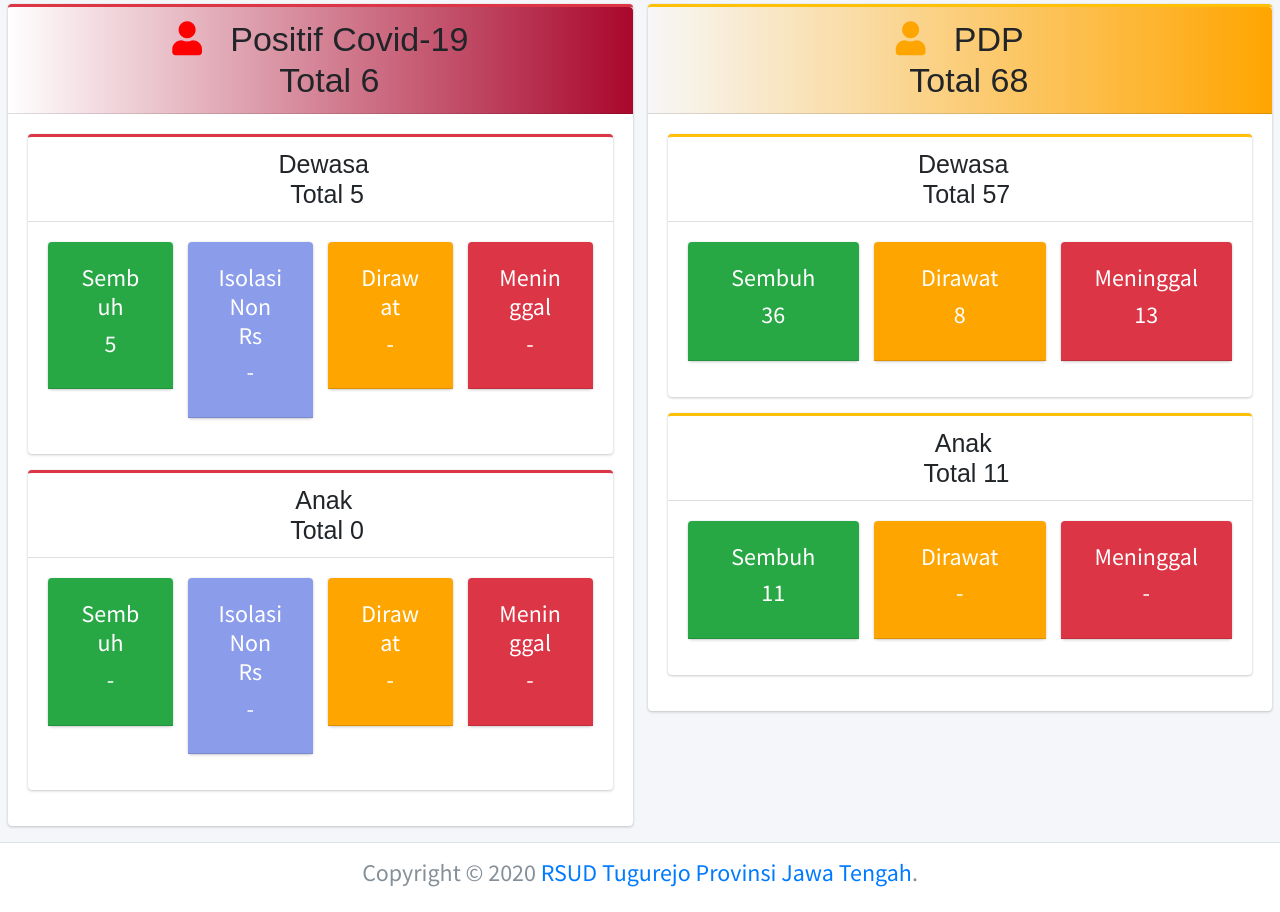
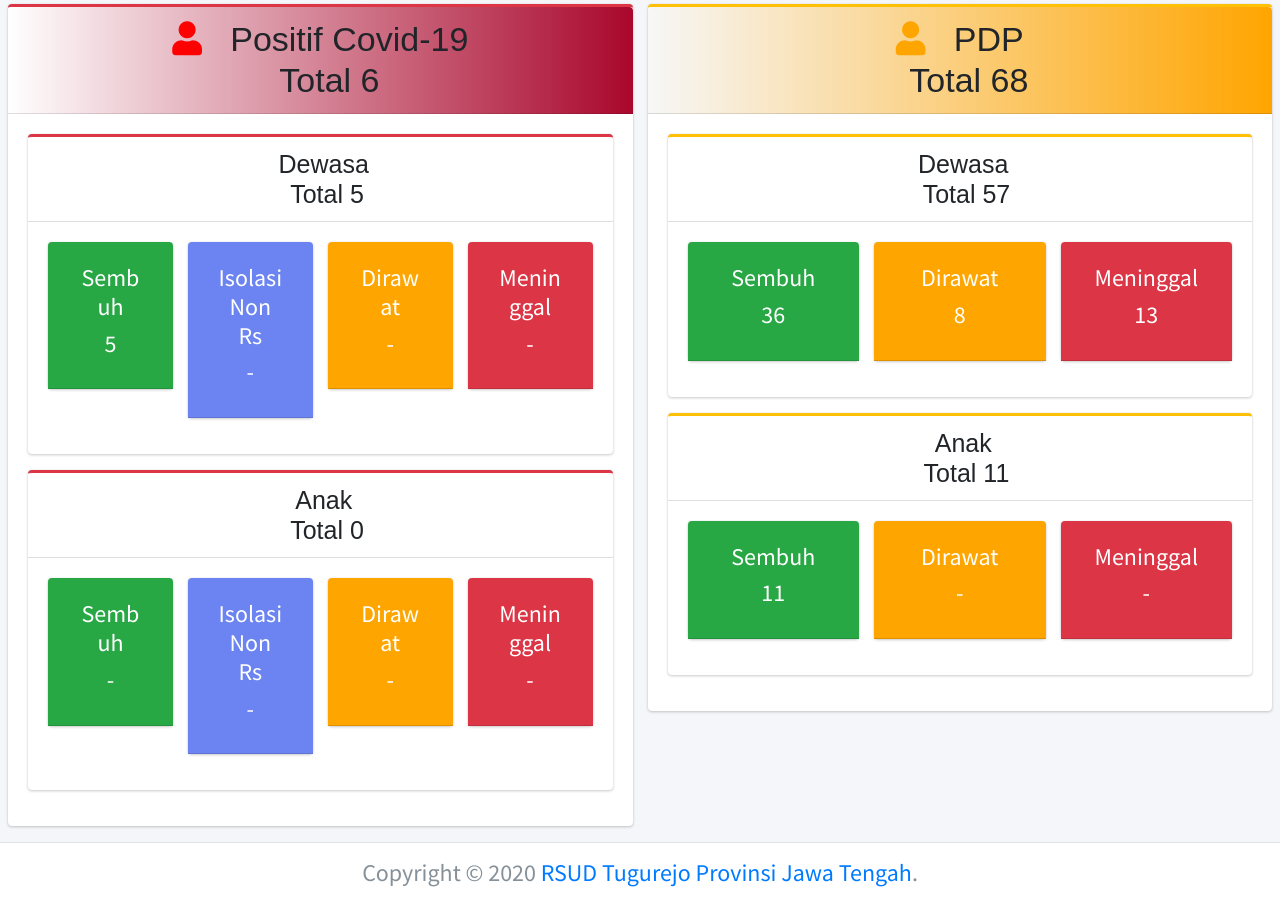
Before and after one commit to stalsarona/infoCovidDkk, a CodeIgniter app: page /database/index.php/covid_informasi/index in a window 1280 px wide. Shown: the part 551-1463 px from the top of the page. Run offline with CodeIgniter, Linux system fonts and the light colour scheme; some libraries are stand-ins or nearby versions.

Commit message:
terbaru sekali:

```diff
--- a/application/views/V_informasi_covid.php
+++ b/application/views/V_informasi_covid.php
@@ -302,7 +302,7 @@ input.invalid {
                                 </div>
                                 <div class="col-md-3">
                                     <div class="card card-success" >
-                                        <div class="card-header" style="background:#8b9cea; color:white; font-size:45px;">
+                                        <div class="card-header" style="background:#6c84f1; color:white; font-size:45px;">
                                         <div class="card-body body-padding">
                                             <div class="row">
                                             <div class="col-md-12 text-center">
@@ -391,7 +391,7 @@ input.invalid {
                                 </div>
                                 <div class="col-md-3">
                                     <div class="card card-success" >
-                                        <div class="card-header" style="background:#8b9cea; color:white; font-size:45px;">
+                                        <div class="card-header" style="background:#6c84f1; color:white; font-size:45px;">
                                         <div class="card-body body-padding">
                                             <div class="row">
                                             <div class="col-md-12 text-center">
```
